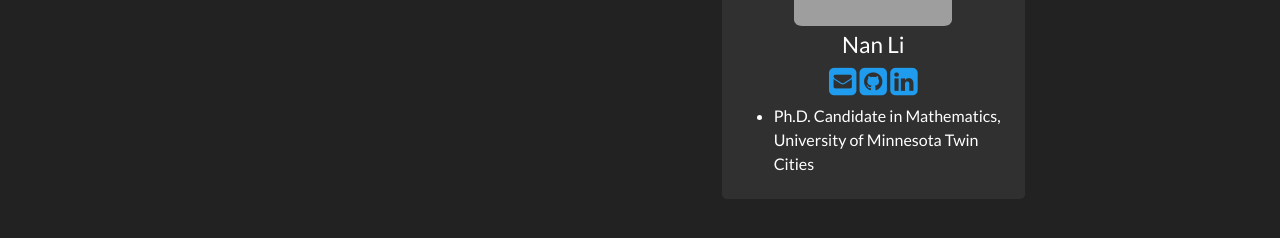
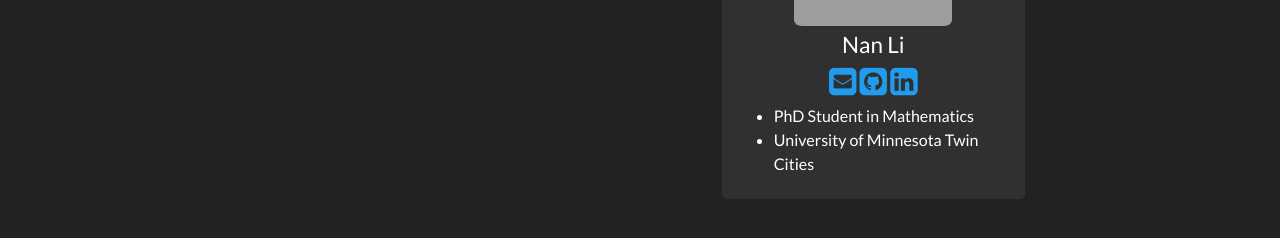
Before and after one commit to eigennan/eigennan.github.io, a Jekyll site: the page built from _pages/home.md, in a window 1280 px wide. Shown: the part 231-469 px from the top of the page. Built offline with Jekyll 4.4.1, drawn with Linux system fonts in a browser that asks for light colours; nearby versions of some CDN libraries; a style sheet for code colours, icons or effects is not loaded.

Commit message:
Update pi.yml

```diff
--- a/_data/pi.yml
+++ b/_data/pi.yml
@@ -16,4 +16,7 @@
     ]
 
   educationshort:
-    ["Ph.D. Candidate in Mathematics, University of Minnesota Twin Cities"]
+    [
+      "PhD Student in Mathematics",
+      "University of Minnesota Twin Cities"
+    ]
```
